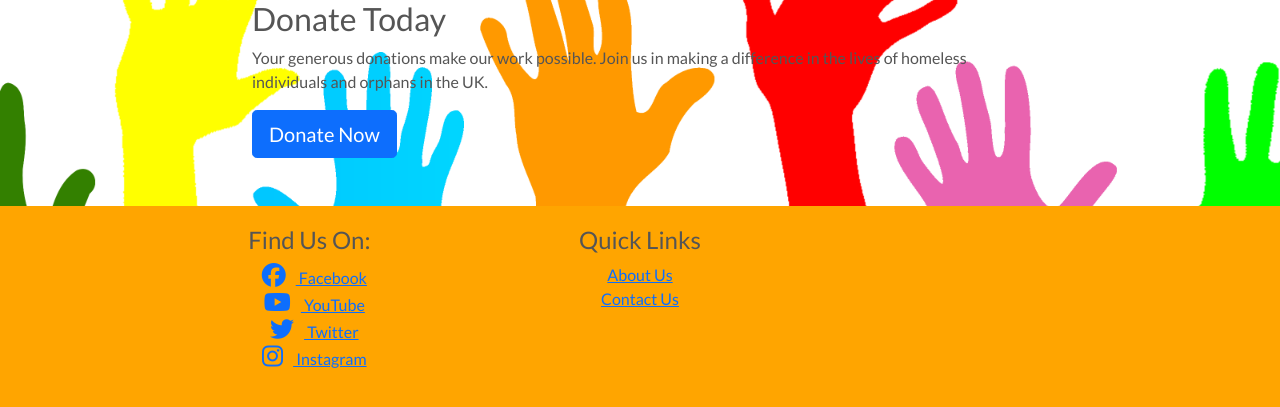
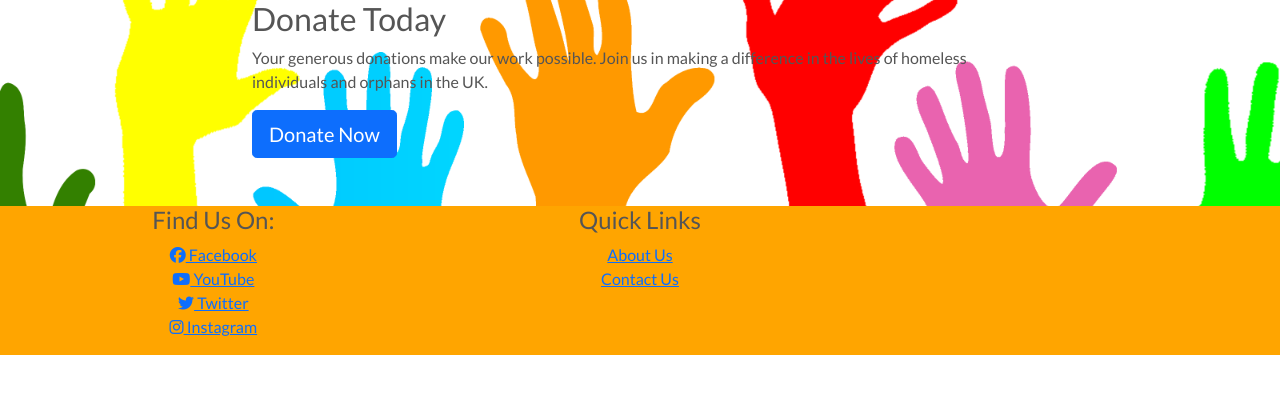
Before and after one commit to B-Mohammed2/charity, a Django app: template home/templates/home/index.html in a window 1280 px wide. Shown: the part 1236-1643 px from the top of the page. After the commit the page ends 1591 px from the top, so only its background shows below. Run offline with Django 4.2, Linux system fonts and the light colour scheme; the template is opened without the code that fills it, so the values that code supplies are empty; some libraries are stand-ins or nearby versions.

Commit message:
adding footer

```diff
--- a/static/css/base.css
+++ b/static/css/base.css
@@ -17,7 +17,7 @@ body {
 
 nav {
     background-color: #00ff3300;
-    padding-left: 140px;
+    /* padding-left: 140px; */
 }
 
 .navbar-nav {
@@ -148,21 +148,6 @@ nav {
 /* Center-align the footer content */
 .footer {
     text-align: center;
+    background-color: #FFA500; /* Warm background color */
+    width:100%
 }
-
-/* Apply a warm background color */
-.footer {
-    background-color: #FFA500; /* You can change the color code to your desired warm color */
-    padding: 20px; /* Add some padding for spacing */
-}
-
-/* Style the social media icons */
-.footer i {
-    font-size: 24px; /* Adjust the icon size as needed */
-    margin: 0 10px; /* Add spacing between icons */
-}
-
-/* Style the quick links */
-.footer .quick-links {
-    margin-top: 20px; /* Add spacing between content and links */
-}
--- a/templates/base.html
+++ b/templates/base.html
@@ -79,8 +79,9 @@
         </div>
     </div>
     {% block footer %}
+
     <footer class="footer">
-        <div class="container text-center">
+        <div class="container-fluid text-center">
             <div class="row">
                 <div class="col-md-4">
                     <h4>Find Us On:</h4>
```
